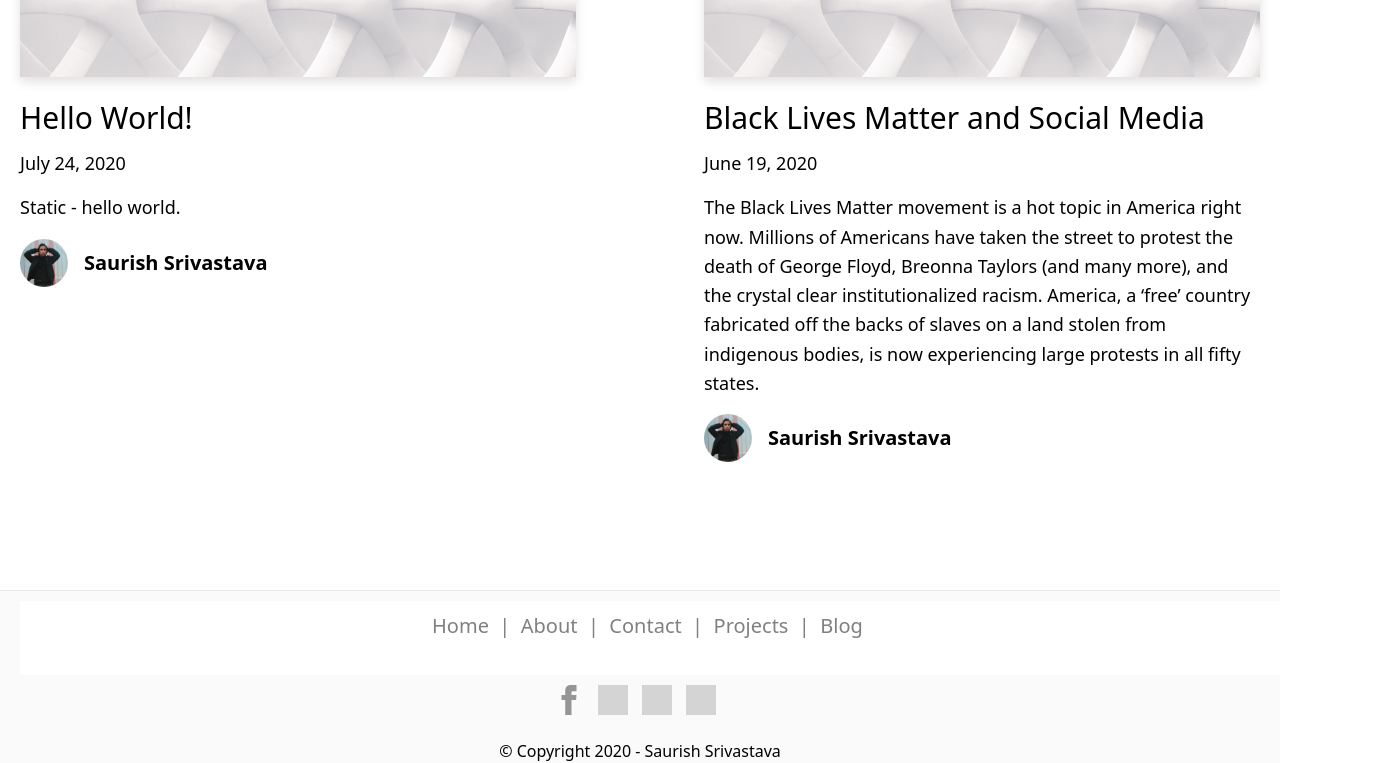
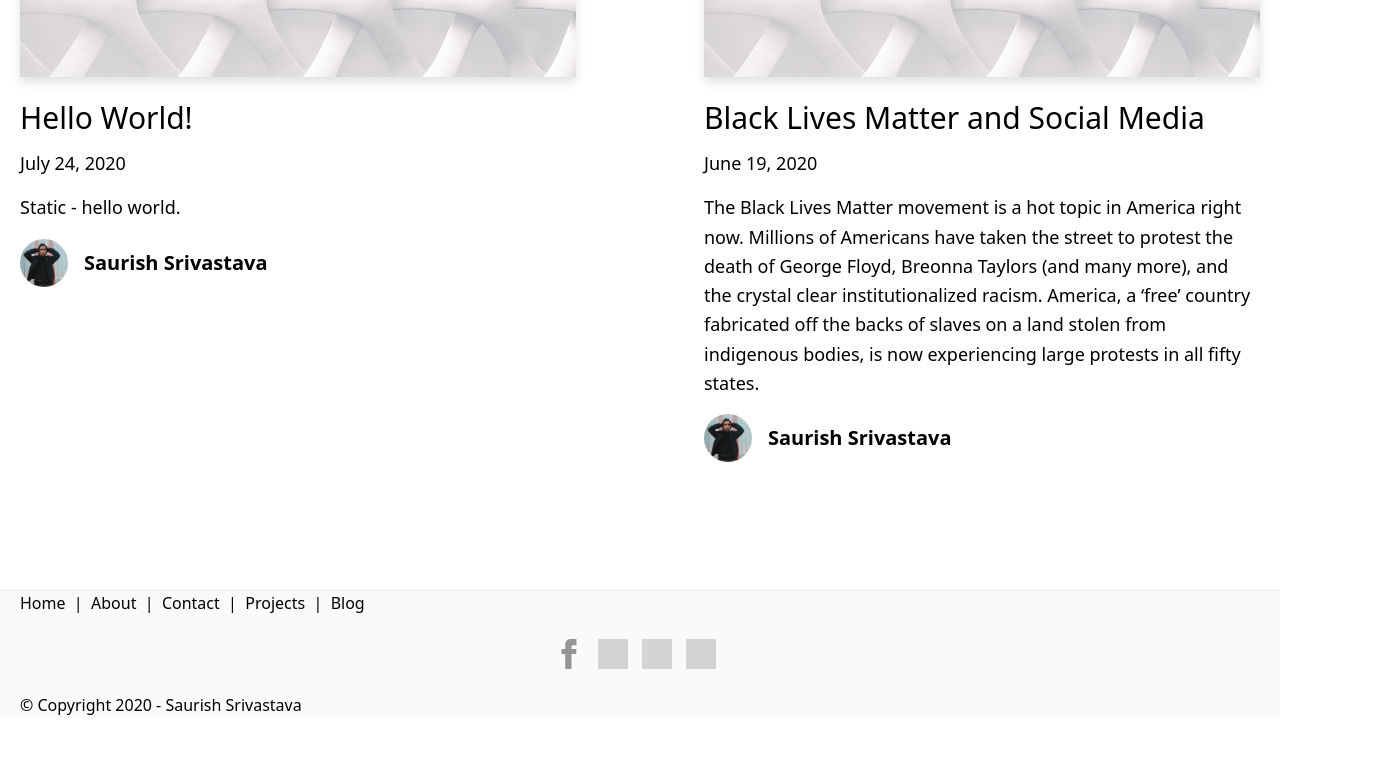
Before and after one commit to minor/blog, a Next.js app: page / in a window 1280 px wide. Shown: the part 1636-2399 px from the top of the page, 1384 px wide, since content can reach past the window. After the commit the page ends 2353 px from the top, so only its background shows below. Built offline with nearby package versions, Linux system fonts and the light colour scheme; grey boxes are pictures that could not be loaded.

Commit message:
[update] utils.module.css - cleaner footer code

```diff
--- a/components/utils.module.css
+++ b/components/utils.module.css
@@ -1,38 +1,21 @@
-.footercredits{
-    display: flex;
-    font-size:16px;
-    justify-content: center;
-    align-items: center;
-    width: 100%;
-  }
-
-  .listinline {
-    display: inline-block;
-    text-decoration: none;
-    justify-content: space-between;
-    margin: 10px 0;
-    width: 92%;
-  }
-
-  .navbarref {
+.headingNavigation {
+  font-size: 1.1rem;
+  line-height: 1.4;
   color: #808080;
-    font-size: 20px;
-    justify-content: center;
   text-align: center;
 }
 
-  #navbar {
-    background-color: white;
-    display: block;
-    justify-content: flex-end;
-    width: 110%;
+.navigation {
+  display: inline-block;
+  margin: 0;
+  padding: 0;
+  overflow: hidden;
 }
 
 .social {
   display: flex;
   justify-content: center;
   align-items: center;
-    width: 100%;
 }
 
 .titlelogo{
@@ -43,3 +26,9 @@
   filter: alpha(opacity=40);
   text-decoration:none;
 }
+
+.titlelogo:hover{
+  opacity: 0.8;
+  filter: alpha(opacity=80);
+  text-decoration:none;
+}
```
Lines whose indentation alone changed are shown as unchanged.
